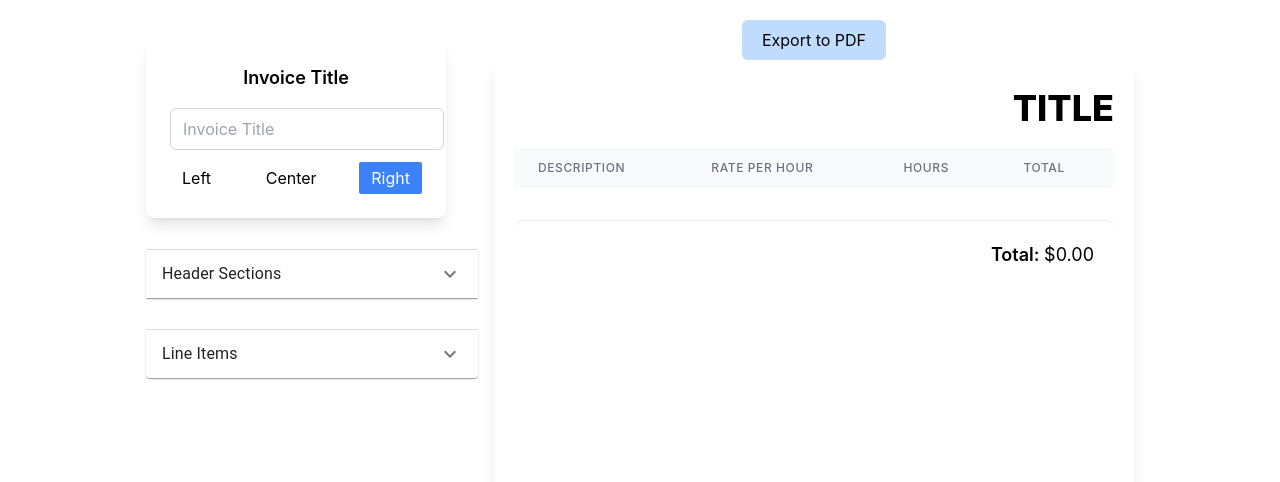
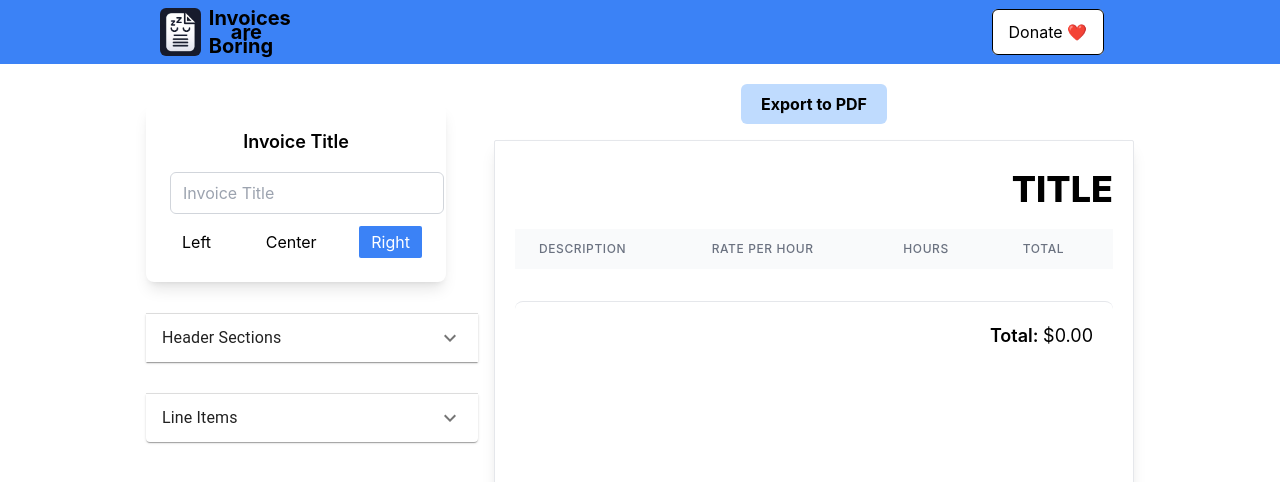
Before and after one commit to HalcyonVagabond/invoices-are-boring, a React (Create React App) app: page / in a window 1280 px wide. Shown: the top 482 px of the page. Built offline with nearby package versions, Linux system fonts and the light colour scheme.

Commit message:
Navbar 1

```diff
--- a/src/App.js
+++ b/src/App.js
@@ -6,11 +6,13 @@ import 'react-toastify/dist/ReactToastify.css';
 import InvoiceInputsMenu from './components/InvoiceInputs/InputsParentContainer';
 import IvoiceTotal from './components/Invoice/InvoiceTotal';
 import { InvoiceProvider } from './context/InvoiceContext'; // Import the provider
+import NavBar from './components/NavBar';
 
 function App() {
   return (
     <InvoiceProvider>
       <div className="App">
+        <NavBar />
 
         <ToastContainer
           position="top-right"
--- a/src/components/Invoice/Invoice.js
+++ b/src/components/Invoice/Invoice.js
@@ -58,8 +58,8 @@ const Invoice = () => {
 
     return (
         <>
-            <button onClick={exportPDF} className='bg-blue-200 hover:bg-blue-500 px-5 py-2 hover:text-white rounded-md'>Export to PDF</button> {/* This button will trigger PDF export */}
-            <div ref={invoiceRef} className="bg-white shadow-lg overflow-hidden px-5 py-7 bg-white" style={{ minHeight: '11in', maxWidth:'8in' }}>
+            <button onClick={exportPDF} className='bg-blue-200 hover:bg-blue-500 px-5 py-2 hover:text-white rounded-md mb-4 font-bold'>Export to PDF</button> {/* This button will trigger PDF export */}
+            <div ref={invoiceRef} className="bg-white shadow-lg border rounded-sm overflow-hidden px-5 py-7 bg-white" style={{ minHeight: '11in', maxWidth:'8in' }}>
 
                 <div className={`title-section text-${titleAlignment}`}>
                         <h1 className='text-4xl font-extrabold'>{invoiceTitle ? invoiceTitle : "TITLE"}</h1>
--- /dev/null
+++ b/src/components/NavBar.js
@@ -0,0 +1,20 @@
+import React from 'react';
+import logo from '../assets/images/invoices-are-boring-logo-1.png'
+
+const NavBar = () => {
+    return (
+        <nav className="w-full h-16 bg-blue-500 flex justify-between items-center px-4 sm:px-10 md:px-20 lg:px-40">
+            <div className="flex items-center cursor-pointer">
+                <img src={logo} alt="Logo" className="h-12 mr-2 rounded-md" />
+                <span className="font-bold text-xl text-left">Invoices<br/> Boring</span>
+                <span className="font-bold text-xl text-left ml-[-60px]">are</span>
+            </div>
+            <div className="mr-4">
+                {/* Link that opens in a new tab */}
+                <a className='border border-black rounded-md py-3 px-4 bg-white cursor-pointer hover:bg-blue-100' href="https://www.buymeacoffee.com/feelfactory" target="_blank" rel="noopener noreferrer">Donate ❤️</a>
+            </div>
+        </nav>
+    );
+};
+
+export default NavBar;
```
Also changed, not shown: src/assets/images/invoices-are-boring-logo-1.png (added).
